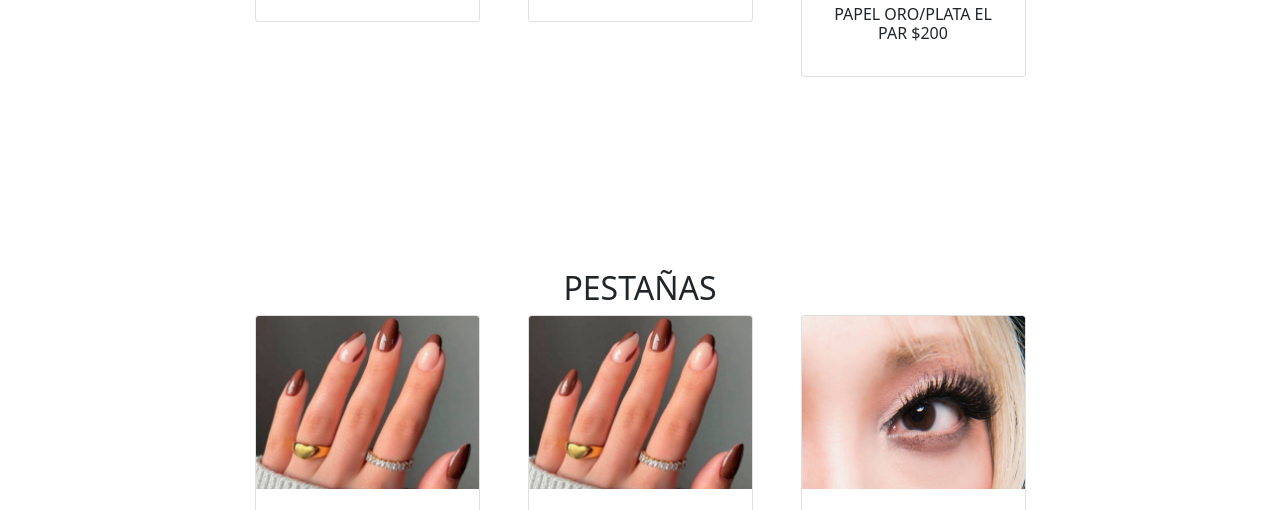
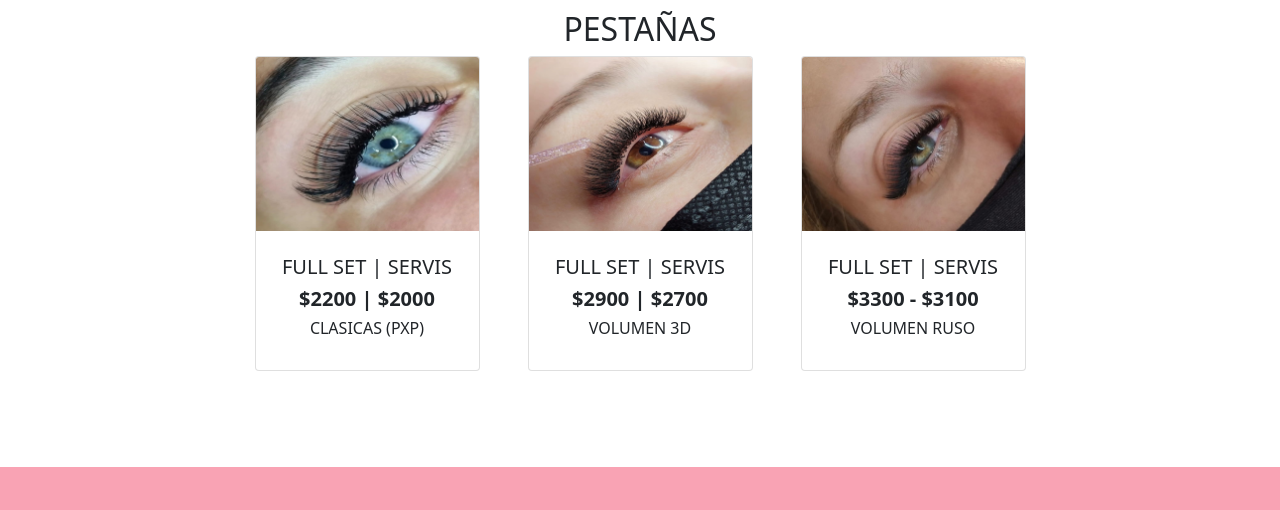
Before and after one commit to fedeflores25/paginaestetica, a plain HTML site: page index.html in a window 1280 px wide. Shown: the part 1715-2225 px from the top of the page. Drawn offline with nearby package versions, Linux system fonts and the light colour scheme.

Commit message:
imagenes de pestañas

```diff
--- a/index.html
+++ b/index.html
@@ -32,14 +32,16 @@
         <header class="bg-pink py-5">
             <div class="container px-4 px-lg-5 my-5">
                 <div class="text-center text-white">
-                    <h1 class="display-4 fw-bolder">CHARMS LONGCHAMPS</h1>
+                    <h1 class="display-4 fw-bolder">CHARMS</h1>
                     <h2>Contacto:</h2>
                     <div class="container px-4 px-lg-5">
                 <ul class="list-inline mb-5">
                     <li class="list-inline-item">
                         Charms.ok <a class="social-link rounded-circle text-white mr-3" href="https://www.instagram.com/charms.ok/"><i class="bi bi-instagram"></i></a>
+                    <p>1160315982 Andrea! <i class="bi bi-whatsapp"></i><br>
+                    Simon Bolivar 1273,Longchamps<i class="bi bi-pin"></i></p>
+                    <p></p>
                     </li>
-                    <p>1160315982 Andrea! <i class="bi bi-whatsapp"></i></p>
                 </ul>
             </div>
                 </div>
@@ -199,7 +201,7 @@
                     <div class="col mb-5">
                         <div class="card h-80">
                             <!-- Product image-->
-                            <img class="card-img-top" src="assets/uñasdiferentes2.png" alt="..." />
+                            <img class="card-img-top" src="assets/pestañasclasicas.png" alt="..." />
                             <!-- Product details-->
                             <div class="card-body p-4">
                                 <div class="text-center">
@@ -207,7 +209,7 @@
                                      <!--
                                     FULL SET            |   SERVIS -->
                                     <h5>FULL SET | SERVIS</h5>
-                                    <h5 class="fw-bolder">$2200 - $2000</h5>
+                                    <h5 class="fw-bolder">$2200 | $2000</h5>
                                     <h6>CLASICAS (PXP)</h6>
                                 </div>
                             </div>
@@ -220,12 +222,12 @@
                             <!-- Sale badge-->
                             <div class="badge bg-dark text-white position-absolute" style="top: 0.5rem; right: 0.5rem"></div>
                             <!-- Product image-->
-                            <img class="card-img-top" src="assets/uñasdiferentes2.png" alt="..." />
+                            <img class="card-img-top" src="assets/Volumen3D.png" alt="..." />
                             <!-- Product details-->
                             <div class="card-body p-4">
                                 <div class="text-center">
                                     <h5>FULL SET | SERVIS</h5>
-                                    <h5 class="fw-bolder">$2900 - $2700</h5>
+                                    <h5 class="fw-bolder">$2900 | $2700</h5>
                                     <h6>VOLUMEN 3D</h6>
                                 </div>
                             </div>
@@ -236,15 +238,13 @@
                     <div class="col mb-5">
                         <div class="card h-80">
                             <!-- Product image-->
-                            <img class="card-img-top" src="assets/pestaña.png" alt="..." />
+                            <img class="card-img-top" src="assets/volumenRuso.png" alt="..." />
                             <!-- Product details-->
                             <div class="card-body p-4">
                                 <div class="text-center">
                                     <h5>FULL SET | SERVIS</h5>
                                     <h5 class="fw-bolder">$3300 - $3100</h5>
                                     <h6>VOLUMEN RUSO</h6>
-
-
                                 </div>
                             </div>
                         </div>
```
Also changed, not shown: assets/Uñas.png (deleted), assets/Volumen3D.png (added), assets/pestaña.png (deleted), assets/pestañasClasicas.png (added), assets/pestañasyalgomas.png (deleted), assets/uñasdiferentes2.png (deleted), assets/volumenRuso.png (added).
